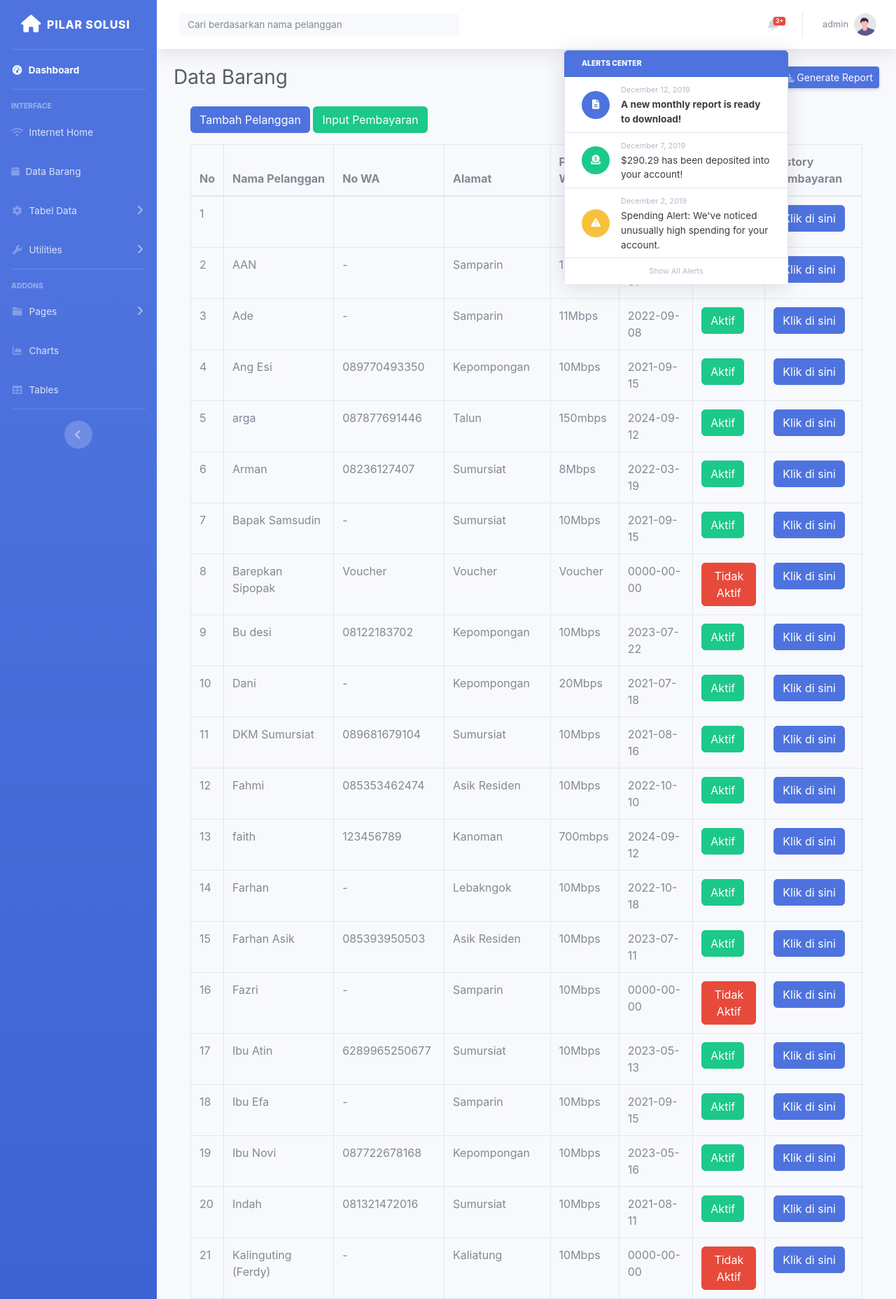
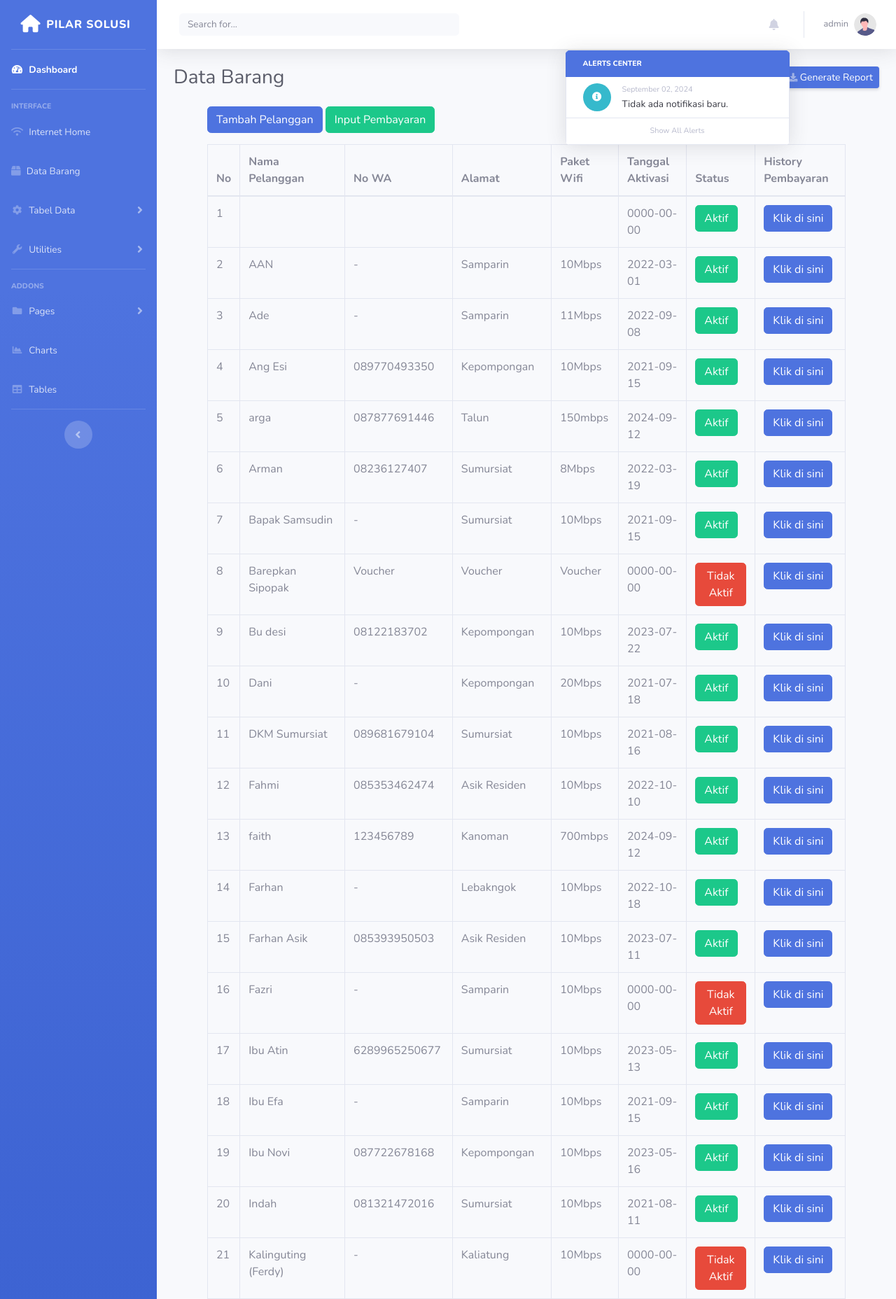
Before and after one commit to argasunset/pilarapp, a PHP site: page /internet_home.php in a window 1280 px wide, after a click that opens the changed part. Shown: the top 1856 px of the page at 70% size. Run offline with PHP 8.4, Linux system fonts and the light colour scheme; a user stored in the database is signed in; data comes from the database, SQL or seed files in the repository; both versions use the stored data as it was after the commit; some libraries are stand-ins or nearby versions.

Commit message:
alah sia boy

```diff
--- a/internet_home.php
+++ b/internet_home.php
@@ -55,6 +55,8 @@ $stmt->close();
 $conn->close();
 ?>
 
+
+
 <!DOCTYPE html>
 <html lang="en">
 
@@ -68,13 +70,15 @@ $conn->close();
 
     <title>SB Admin 2 - Dashboard</title>
 
-    <!-- CSS Bootstrap -->
-    <link href="https://stackpath.bootstrapcdn.com/bootstrap/4.5.2/css/bootstrap.min.css" rel="stylesheet">
-    <!-- jQuery dan JavaScript Bootstrap -->
-    <script src="https://code.jquery.com/jquery-3.5.1.min.js"></script>
-    <script src="https://stackpath.bootstrapcdn.com/bootstrap/4.5.2/js/bootstrap.bundle.min.js"></script>
+    <link rel="stylesheet" href="https://cdnjs.cloudflare.com/ajax/libs/font-awesome/6.0.0-beta3/css/all.min.css">
 
-    <link rel="stylesheet" href="https://cdnjs.cloudflare.com/ajax/libs/font-awesome/6.0.0-beta3/css/all.min.css">
+    <!-- Custom fonts for this template-->
+    <link href="vendor/fontawesome-free/css/all.min.css" rel="stylesheet" type="text/css">
+    <link
+        href="https://fonts.googleapis.com/css?family=Nunito:200,200i,300,300i,400,400i,600,600i,700,700i,800,800i,900,900i"
+        rel="stylesheet">
+
+    <!-- Custom styles for this template-->
     <link href="css/sb-admin-2.min.css" rel="stylesheet">
 </head>
 
@@ -229,7 +233,7 @@ $conn->close();
                     <form
                         class="d-none d-sm-inline-block form-inline mr-auto ml-md-3 my-2 my-md-0 mw-100 navbar-search">
                         <div class="input-group">
-                            <input type="text" class="form-control bg-light border-0 small" placeholder="Cari berdasarkan nama pelanggan"
+                            <input type="text" class="form-control bg-light border-0 small" placeholder="Search for..."
                                 aria-label="Search" aria-describedby="basic-addon2" id="search">
                         </div>
                     </form>
@@ -258,54 +262,52 @@ $conn->close();
 
                      <!-- Nav Item - Alerts -->
                 <li class="nav-item dropdown no-arrow mx-1">
-                            <a class="nav-link dropdown-toggle" href="#" id="alertsDropdown" role="button"
-                                data-toggle="dropdown" aria-haspopup="true" aria-expanded="false">
+            <a class="nav-link dropdown-toggle" href="#" id="alertsDropdown" role="button" data-toggle="dropdown" aria-haspopup="true" aria-expanded="false">
         <i class="fas fa-bell fa-fw"></i>
         <!-- Counter - Alerts -->
-                                <span class="badge badge-danger badge-counter">3+</span>
+        <?php
+        // Hitung jumlah notifikasi
+        $alertCount = isset($_SESSION['alerts']) ? count($_SESSION['alerts']) : 0;
+        if ($alertCount > 0): ?>
+            <span class="badge badge-danger badge-counter"><?= $alertCount; ?>+</span>
+        <?php endif; ?>
     </a>
     <!-- Dropdown - Alerts -->
-                            <div class="dropdown-list dropdown-menu dropdown-menu-right shadow animated--grow-in"
-                                aria-labelledby="alertsDropdown">
-                                <h6 class="dropdown-header">
-                                    Alerts Center
-                                </h6>
+    <div class="dropdown-list dropdown-menu dropdown-menu-right shadow animated--grow-in" aria-labelledby="alertsDropdown">
+    <h6 class="dropdown-header">Alerts Center</h6>
+    <?php
+    if (!empty($_SESSION['alerts'])):
+        foreach ($_SESSION['alerts'] as $index => $alert): ?>
+            <a class="dropdown-item d-flex align-items-center">
+                <div class="mr-3">
+                    <div class="icon-circle <?= $alert['type'] === 'success' ? 'bg-success' : 'bg-warning'; ?>">
+                        <i class="fas <?= $alert['type'] === 'success' ? 'fa-check' : 'fa-exclamation-triangle'; ?> text-white"></i>
+                    </div>
+                </div>
+                <div class="flex-grow-1">
+                    <div class="small text-gray-500"><?= date('F d, Y'); ?></div>
+                    <?= htmlspecialchars($alert['message']); ?>
+                </div>
+            </a>
+        <?php endforeach;
+    else: ?>
             <a class="dropdown-item d-flex align-items-center" href="#">
                 <div class="mr-3">
-                                        <div class="icon-circle bg-primary">
-                                            <i class="fas fa-file-alt text-white"></i>
+                    <div class="icon-circle bg-info">
+                        <i class="fas fa-info-circle text-white"></i>
                     </div>
                 </div>
                 <div>
-                                        <div class="small text-gray-500">December 12, 2019</div>
-                                        <span class="font-weight-bold">A new monthly report is ready to download!</span>
+                    <div class="small text-gray-500"><?= date('F d, Y'); ?></div>
+                    Tidak ada notifikasi baru.
                 </div>
             </a>
-                                <a class="dropdown-item d-flex align-items-center" href="#">
-                                    <div class="mr-3">
-                                        <div class="icon-circle bg-success">
-                                            <i class="fas fa-donate text-white"></i>
-                                        </div>
-                                    </div>
-                                    <div>
-                                        <div class="small text-gray-500">December 7, 2019</div>
-                                        $290.29 has been deposited into your account!
-                                    </div>
-                                </a>
-                                <a class="dropdown-item d-flex align-items-center" href="#">
-                                    <div class="mr-3">
-                                        <div class="icon-circle bg-warning">
-                                            <i class="fas fa-exclamation-triangle text-white"></i>
-                                        </div>
-                                    </div>
-                                    <div>
-                                        <div class="small text-gray-500">December 2, 2019</div>
-                                        Spending Alert: We've noticed unusually high spending for your account.
-                                    </div>
-                                </a>
+        <?php endif; ?>
         <a class="dropdown-item text-center small text-gray-500" href="#">Show All Alerts</a>
     </div>
 </li>
+
+
 
 
                         <div class="topbar-divider d-none d-sm-block"></div>
@@ -341,7 +343,6 @@ $conn->close();
     </div>
 </li>
 
-
                     </ul>
 
                 </nav>
@@ -349,6 +350,7 @@ $conn->close();
 
                 <!-- Begin Page Content -->
                 <div class="container-fluid">
+
                     <!-- Page Heading -->
                     <div class="d-sm-flex align-items-center justify-content-between mb-4">
                         <h1 class="h3 mb-0 text-gray-800">Data Barang</h1>
@@ -356,6 +358,10 @@ $conn->close();
                             <i class="fas fa-download fa-sm text-white-50"></i> Generate Report</a>
                     </div>
 
+                    <!-- Content Row -->
+                    <div class="container">
+
+    <!-- Table Container -->
    <!-- Content Row -->
    <div class="container">
         <!-- Buttons for Modals -->
@@ -509,73 +515,8 @@ $conn->close();
         </div>
     </div>
 </div>
+</div>
 
-
-
-
-</div>
-            <!-- End of Main Content -->
-
-            <!-- Footer -->
-            <footer class="sticky-footer bg-white">
-                <div class="container my-auto">
-                    <div class="copyright text-center my-auto">
-                        <span>Pilar Solusi &copy; Your Website 2024</span>
-                    </div>
-                </div>
-            </footer>
-            <!-- End of Footer -->
-
-        </div>
-        <!-- End of Content Wrapper -->
-
-    </div>
-    <!-- End of Page Wrapper -->
-
-    <!-- Scroll to Top Button-->
-    <a class="scroll-to-top rounded" href="#page-top">
-        <i class="fas fa-angle-up"></i>
-    </a>
-
-    <!-- Logout Modal-->
-    <div class="modal fade" id="logoutModal" tabindex="-1" role="dialog" aria-labelledby="exampleModalLabel"
-        aria-hidden="true">
-        <div class="modal-dialog" role="document">
-            <div class="modal-content">
-                <div class="modal-header">
-                    <h5 class="modal-title" id="exampleModalLabel">Ready to Leave?</h5>
-                    <button class="close" type="button" data-dismiss="modal" aria-label="Close">
-                        <span aria-hidden="true">×</span>
-                    </button>
-                </div>
-                <div class="modal-body">Select "Logout" below if you are ready to end your current session.</div>
-                <div class="modal-footer">
-                    <button class="btn btn-secondary" type="button" data-dismiss="modal">Cancel</button>
-                    <a class="btn btn-primary" href="login.html">Logout</a>
-                </div>
-            </div>
-        </div>
-    </div>
-    <!-- Bootstrap core JavaScript-->
-    <script src="vendor/jquery/jquery.min.js"></script>
-    <script src="vendor/bootstrap/js/bootstrap.bundle.min.js"></script>
-
-    <!-- Core plugin JavaScript-->
-    <script src="vendor/jquery-easing/jquery.easing.min.js"></script>
-
-    <!-- Custom scripts for all pages-->
-    <script src="js/sb-admin-2.min.js"></script>
-
-    <!-- Page level plugins -->
-    <script src="vendor/chart.js/Chart.min.js"></script>
-
-    <!-- Page level custom scripts -->
-    <script src="js/demo/chart-area-demo.js"></script>
-    <script src="js/demo/chart-pie-demo.js"></script>
-    <script src="https://code.jquery.com/jquery-3.5.1.min.js"></script>
-    <script src="https://cdn.datatables.net/1.10.21/js/jquery.dataTables.min.js"></script>
-    <script src="https://cdn.jsdelivr.net/npm/@popperjs/core@2.9.3/dist/umd/popper.min.js"></script>
-    <script src="https://stackpath.bootstrapcdn.com/bootstrap/4.5.2/js/bootstrap.min.js"></script>
     <script src="https://code.jquery.com/jquery-3.6.0.min.js"></script>
     <script src="https://cdn.jsdelivr.net/npm/sweetalert2@11"></script>
     <script>
@@ -663,6 +604,67 @@ $conn->close();
     </script>
 
 
+</div>
+            <!-- End of Main Content -->
+
+            <!-- Footer -->
+            <footer class="sticky-footer bg-white">
+                <div class="container my-auto">
+                    <div class="copyright text-center my-auto">
+                        <span>Pilar Solusi &copy; Your Website 2024</span>
+                    </div>
+                </div>
+            </footer>
+            <!-- End of Footer -->
+
+        </div>
+        <!-- End of Content Wrapper -->
+
+    </div>
+    <!-- End of Page Wrapper -->
+
+    <!-- Scroll to Top Button-->
+    <a class="scroll-to-top rounded" href="#page-top">
+        <i class="fas fa-angle-up"></i>
+    </a>
+
+    <!-- Logout Modal-->
+    <div class="modal fade" id="logoutModal" tabindex="-1" role="dialog" aria-labelledby="exampleModalLabel"
+        aria-hidden="true">
+        <div class="modal-dialog" role="document">
+            <div class="modal-content">
+                <div class="modal-header">
+                    <h5 class="modal-title" id="exampleModalLabel">Ready to Leave?</h5>
+                    <button class="close" type="button" data-dismiss="modal" aria-label="Close">
+                        <span aria-hidden="true">×</span>
+                    </button>
+                </div>
+                <div class="modal-body">Select "Logout" below if you are ready to end your current session.</div>
+                <div class="modal-footer">
+                    <button class="btn btn-secondary" type="button" data-dismiss="modal">Cancel</button>
+                    <a class="btn btn-primary" href="login.html">Logout</a>
+                </div>
+            </div>
+        </div>
+    </div>
+
+    <!-- Bootstrap core JavaScript-->
+    <script src="vendor/jquery/jquery.min.js"></script>
+    <script src="vendor/bootstrap/js/bootstrap.bundle.min.js"></script>
+
+    <!-- Core plugin JavaScript-->
+    <script src="vendor/jquery-easing/jquery.easing.min.js"></script>
+
+    <!-- Custom scripts for all pages-->
+    <script src="js/sb-admin-2.min.js"></script>
+
+    <!-- Page level plugins -->
+    <script src="vendor/chart.js/Chart.min.js"></script>
+
+    <!-- Page level custom scripts -->
+    <script src="js/demo/chart-area-demo.js"></script>
+    <script src="js/demo/chart-pie-demo.js"></script>
+
 </body>
 
 </html>
```
Also changed, not shown: delete.php (added, +43 -0 lines), pilarapp.sql (+60 -7 lines), uploads/Kwitansi.png. Lines whose indentation alone changed are shown as unchanged.
